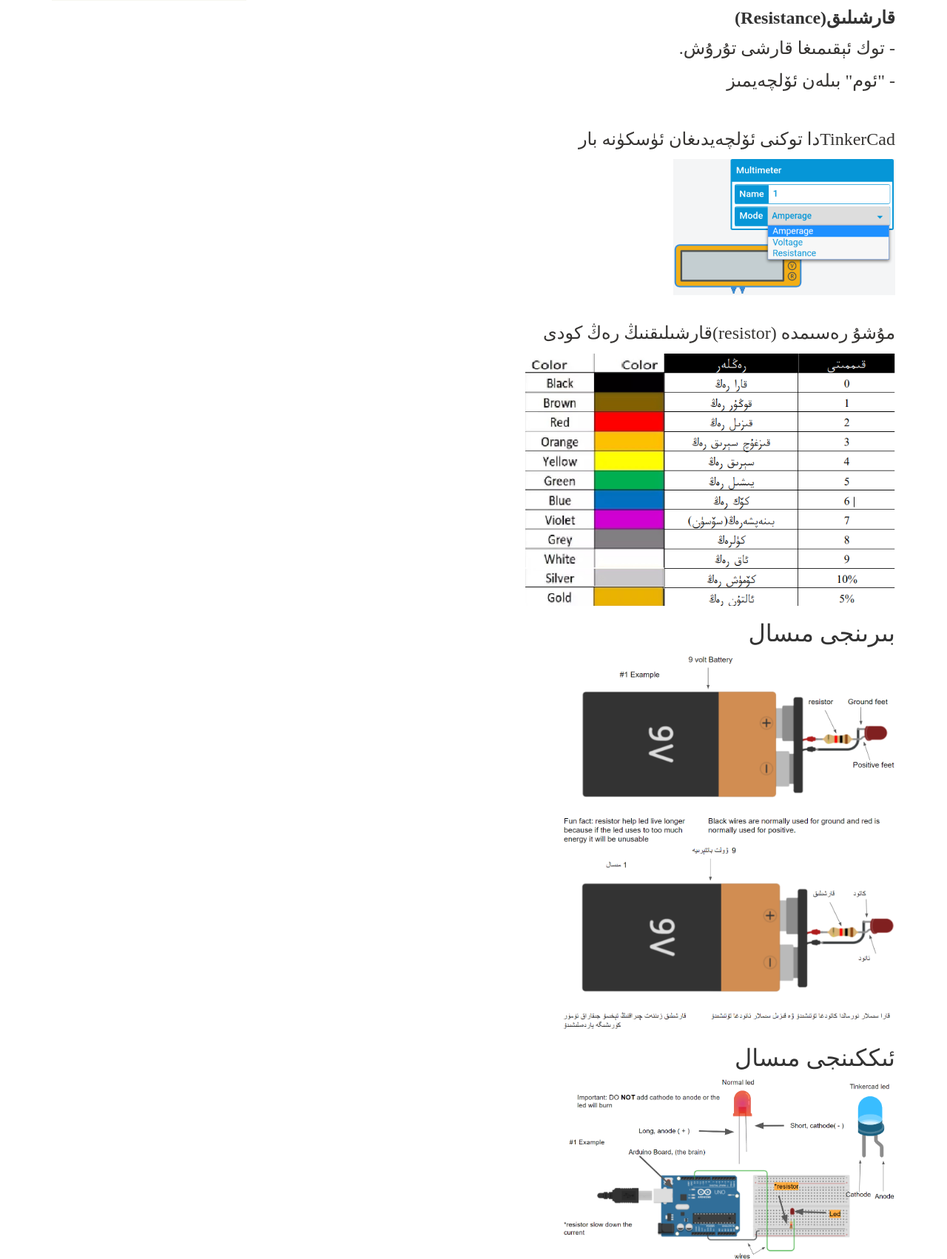
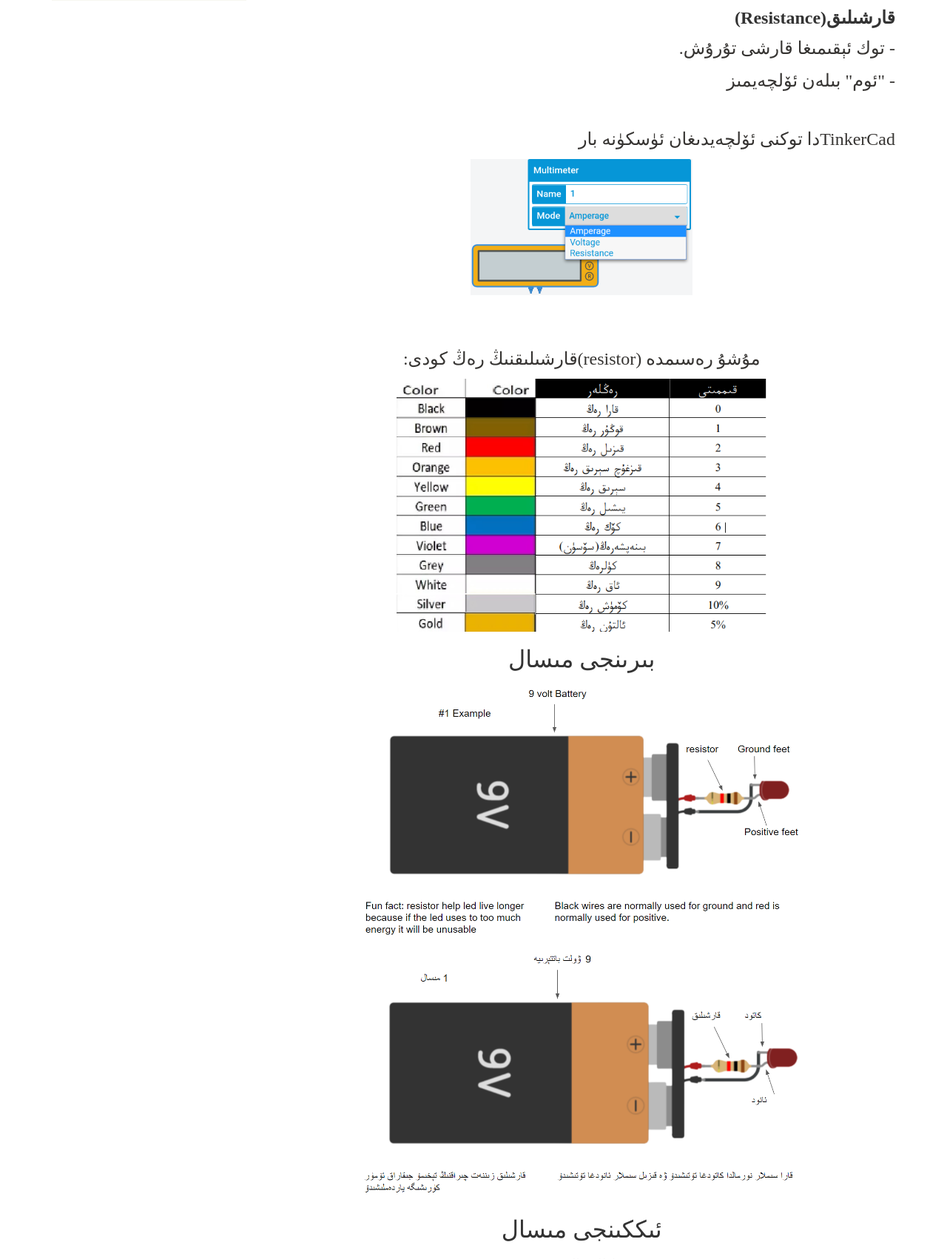
Before and after one commit to TheEhMan/mengutech, a Django app: page /electricity/ in a window 1280 px wide. Shown: the part 1132-2834 px from the top of the page at 74% size. Run offline with Django 4.2, Linux system fonts and the light colour scheme; some web fonts are replaced.

Commit message:
fixed images in electricity

```diff
--- a/accounts/templates/accounts/electricity.html
+++ b/accounts/templates/accounts/electricity.html
@@ -204,8 +204,10 @@
 							<h2 style="font-size: xx-large;">(Ohm's Law) ئوم قانۇنى</h2>
 							<p> .ئوم قانۇنى توك يولىنىڭ توك بېسىمى (ۋولت) ، نۆۋەتتىكى (ئامپ) ۋە قارشىلىق (ئوم) ئوتتۇرىسىدىكى مۇناسىۋەتنى تەسۋىرلەيدۇ </p>
 							<p>V = I*R  :بىز بۇ فورمۇلا بۇندەك يېزىلىدۇ</p>
-							<img src="{% static 'images/electronics/ohms-law.jpg' %}" alt="" style="max-width:300px;">
-							<h1 style="font-size: xx-large;">(Voltage, Current, and Resistance) توك بېسىمى ،  توك ئېقىمى، ۋە قارشىلىق</h1>
+							<center>
+								<img src="{% static 'images/electronics/Ohms-law.jpg' %}" alt="" style="max-width:300px;">
+							</center>
+								<h1 style="font-size: xx-large;">(Voltage, Current, and Resistance) توك بېسىمى ،  توك ئېقىمى، ۋە قارشىلىق</h1>
 							<h2 style="font-size: x-large;"><b>(Voltage)توك بېسىمى</b></h2>
 							<p>.توك يولىدىكى پوتەنشال ئېنېرگىيەنىڭ ئۆلچىمى - </p>
 							<p>ۋولت" بىلەن ئۆلچەيمىز" - </p>
@@ -217,20 +219,24 @@
 							<p>ئوم" بىلەن ئۆلچەيمىز" - </p>
 							<br>
 							<p>دا توكنى ئۆلچەيدىغان ئۈسكۈنە بارTinkerCad</p>
+							<center>
+							<center>
 							<img src="{% static 'images/electronics/multimeter.png' %}" alt="" style="max-width:500px;">
+							</center>
 							<br>
 							<br>
-							<p>قارشىلىقنىڭ رەڭ كودى(resistor) مۇشۇ رەسىمدە </p>
-							<img src="{% static 'images/electronics/resistor_colorcode.png' %}" alt="" style="max-width:500px;">
+							<p>:قارشىلىقنىڭ رەڭ كودى(resistor) مۇشۇ رەسىمدە </p>
+							<center>
+							<img src="{% static 'images/electronics/Resistor_ColorCode.png' %}" alt="" style="max-width:500px;">
 
 							<h1 style="font-size: xx-large;">بىرىنجى مىسال </h1>
-							<img src="{% static 'images/electronics/example1en.png' %}" alt="" style="max-width:450px;">
-							<img src="{% static 'images/electronics/example1uy.png' %}" alt="" style="max-width:450px;">
+							<img src="{% static 'images/electronics/example1en.png' %}" alt="" style="max-width:610px; padding:10px;">
+							<img src="{% static 'images/electronics/example1uy.png' %}" alt="" style="max-width:610px; padding:10px;">
 							<br>
 							<h1 style="font-size: xx-large;">ئىككىنجى مىسال</h1>
-							<img src="{% static 'images/electronics/example2en.png' %}" alt="" style="max-width:450px;">
-							<img src="{% static 'images/electronics/example2uy.png' %}" alt="" style="max-width:450px;">
-
+							<img src="{% static 'images/electronics/example2en.png' %}" alt="" style="max-width:610px; padding:10px;">
+							<img src="{% static 'images/electronics/example2uy.png' %}" alt="" style="max-width:610px; padding:10px;">
+							</center>
 
 						</div>
 					</div><!--/blog-post-area-->
```
